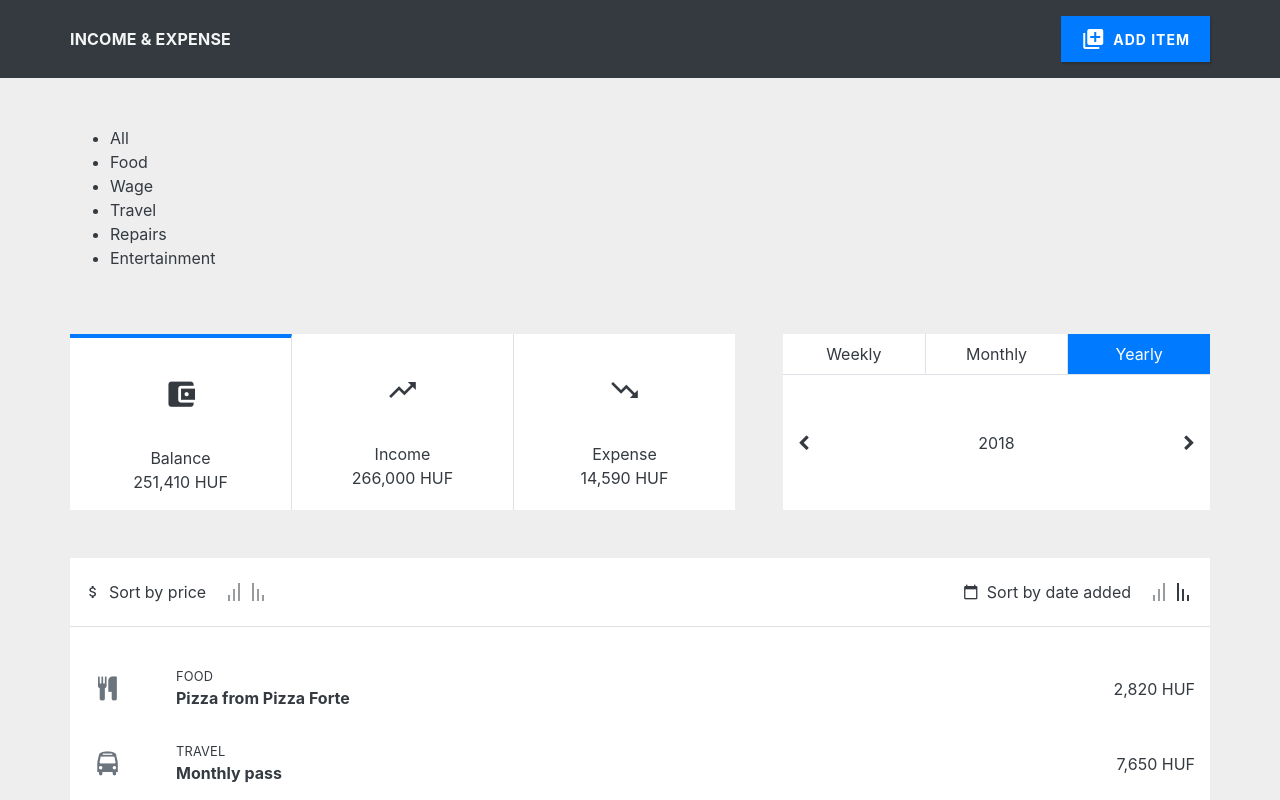
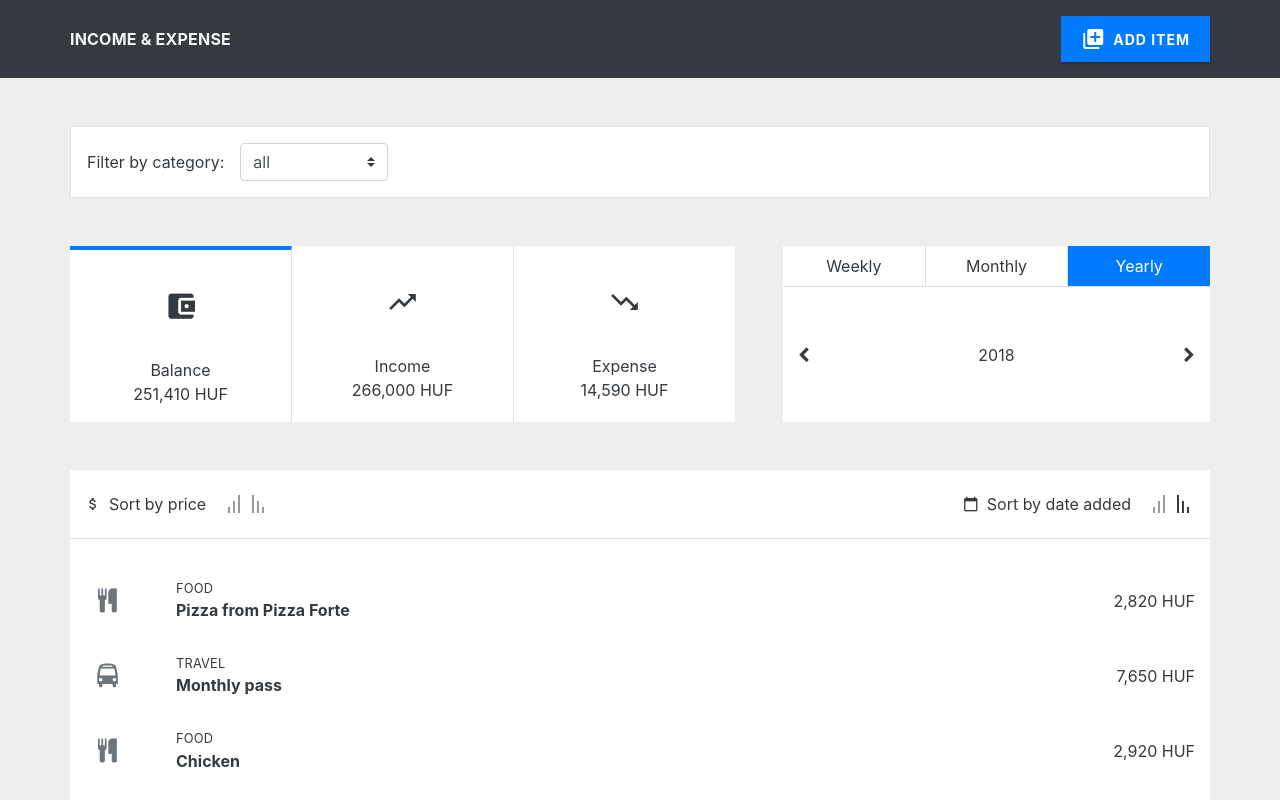
Before and after one commit to barnabasmolnar/income-expense, a React (Create React App) app: page / in a window 1280 px wide. Shown: the top 800 px of the page. Built offline with nearby package versions, Linux system fonts and the light colour scheme.

Commit message:
Categories now have a single source of truth, and as such it is easy to add, edit and delete them.

```diff
--- a/src/AddItem/AddItem.js
+++ b/src/AddItem/AddItem.js
@@ -3,6 +3,7 @@ import { connect } from "react-redux";
 import { bindActionCreators } from "redux";
 import { addItem } from "../actions/index";
 import classnames from "classnames";
+import { categories } from "../categories";
 
 class AddItem extends Component {
     constructor(props) {
@@ -10,7 +11,7 @@ class AddItem extends Component {
 
         this.state = {
             type: "income",
-            category: "food",
+            category: categories[0],
             title: "",
             amount: 0,
             currency: "HUF",
@@ -74,11 +75,7 @@ class AddItem extends Component {
                                 onChange={this.changeProperties("category")}
                                 value={this.state.category}
                             >
-                                <option value="food">Food</option>
-                                <option value="travel">Travel</option>
-                                <option value="salary">Salary</option>
-                                <option value="repairs">Repairs</option>
-                                <option value="entertainment">Entertainment</option>
+                                { categories.map(category => <option key={category} value={category}>{category}</option>) }
                             </select>
                         </div>
                     </div>
--- a/src/CategoryFilter/CategoryFilter.js
+++ b/src/CategoryFilter/CategoryFilter.js
@@ -2,17 +2,28 @@ import React from "react";
 import { connect } from "react-redux";
 import { bindActionCreators } from "redux";
 import { categFilter } from "../actions/index";
+import { categories } from "../categories";
 
 const CategoryFilter = props => (
-    <div className="category-filter">
-        <ul>
-            <li onClick={() => props.categFilter("all")}>All</li>
-            <li onClick={() => props.categFilter("food")}>Food</li>
-            <li onClick={() => props.categFilter("wage")}>Wage</li>
-            <li onClick={() => props.categFilter("travel")}>Travel</li>
-            <li onClick={() => props.categFilter("repairs")}>Repairs</li>
-            <li onClick={() => props.categFilter("entertainment")}>Entertainment</li>
-        </ul>
+    // <div className="category-filter">
+    //     <ul>
+    //         <li onClick={() => props.categFilter("all")}>All</li>
+    //         <li onClick={() => props.categFilter("food")}>Food</li>
+    //         <li onClick={() => props.categFilter("wage")}>Wage</li>
+    //         <li onClick={() => props.categFilter("travel")}>Travel</li>
+    //         <li onClick={() => props.categFilter("repairs")}>Repairs</li>
+    //         <li onClick={() => props.categFilter("entertainment")}>Entertainment</li>
+    //     </ul>
+    // </div>
+
+    <div className="col p-3 bg-white border category-filter">
+        <span className="d-inline-block align-middle category-filter__title">Filter by category:</span>
+        <div className="d-inline-block align-middle pl-3">
+            <select className="custom-select" onChange={event => props.categFilter(event.target.value)}>
+                <option key="all" value="all">all</option>
+                { categories.map(category => <option key={category} value={category}>{category}</option>) }
+            </select>
+        </div>
     </div>
 )
 
--- a/src/EditItem/EditItem.js
+++ b/src/EditItem/EditItem.js
@@ -3,6 +3,7 @@ import { connect } from "react-redux";
 import { bindActionCreators } from "redux";
 import { editItem } from "../actions/index";
 import classnames from "classnames";
+import { categories } from "../categories";
 
 class EditItem extends Component {
     constructor(props) {
@@ -67,11 +68,7 @@ class EditItem extends Component {
                                 onChange={this.changeProperties("category")}
                                 value={this.state.category}
                             >
-                                <option value="food">Food</option>
-                                <option value="travel">Travel</option>
-                                <option value="salary">Salary</option>
-                                <option value="repairs">Repairs</option>
-                                <option value="entertainment">Entertainment</option>
+                                { categories.map(category => <option key={category} value={category}>{category}</option>) }
                             </select>
                         </div>
                     </div>
@@ -200,10 +197,10 @@ class EditItem extends Component {
                         </div>
                     </div>
 
-                    <div className="row">
+                    <div className="row mb-4">
                         <div className="col text-right">
                             <button
-                                className="add-item__btn"
+                                className="bg-secondary text-white text-uppercase add-item__btn"
                                 onClick={this.handleEditItem}
                             >
                                 Edit Item
--- a/src/ItemDetails/ItemDetails.js
+++ b/src/ItemDetails/ItemDetails.js
@@ -1,6 +1,7 @@
 import React, { Component } from 'react'
 import classnames from "classnames";
 import { connect } from "react-redux";
+import moment from "moment";
 
 class ItemDetails extends Component {
     constructor(props) {
@@ -53,11 +54,7 @@ class ItemDetails extends Component {
                                 className="custom-select"
                                 value={this.state.category}
                             >
-                                <option value="food">Food</option>
-                                <option value="travel">Travel</option>
-                                <option value="salary">Salary</option>
-                                <option value="repairs">Repairs</option>
-                                <option value="entertainment">Entertainment</option>
+                                <option value={this.state.category}>{this.state.category}</option>
                             </select>
                         </div>
                     </div>
@@ -132,6 +129,10 @@ class ItemDetails extends Component {
                         </div>
                     </div>
 
+                    <div className="row pt-4 pb-5 border-top">
+                        <div className="col-sm date-added">Added on: <b> {moment(this.state.dateAdded).format('MMMM Do YYYY, hh:mm:ss')} </b> </div>
+                    </div>
+
                 </div>
             </div>
         )
--- a/src/Items/Item.js
+++ b/src/Items/Item.js
@@ -3,32 +3,24 @@ import { connect } from "react-redux";
 import { bindActionCreators } from "redux";
 import { removeItem } from "../actions/index";
 import { Link } from "react-router-dom";
+import { categoryIcons } from "../categories";
 
 const formatAmount = (num, currency) => {
     return `${num.toLocaleString()} ${currency}`
 }
 
-const iconMapping = {
-    "food": "fa-cutlery",
-    "travel": "fa-bus",
-    "wage": "fa-money",
-    "repairs": "fa-wrench"
-}
-
 const Item = props => {
-    const iconClassName = `fa ${iconMapping[props.category]}`;
-
     return (
 
         <div className={`row align-items-center py-3 items__row items__row--${props.type}`}>
             <div className="col-icon items__icon">
-                <i className={iconClassName} aria-hidden="true"></i>
+                <i className={categoryIcons[props.category]} aria-hidden="true"></i>
             </div>
             <div className="col items__content">
                 <div className="items__content-category">{props.category}</div>
                 <div className="items__content-title">{props.title}</div>
             </div>
-            <div className="col-auto items__amount income-colour">{formatAmount(props.amount, props.currency)}</div>
+            <div className="col-auto items__amount income-colour">{formatAmount(props.amount, "HUF")}</div>
             <div className="col-auto d-flex items__actions">
                 <div className="items__action-elem">
                     <Link to={`/item/${props.id}/details`}>Details</Link>
--- /dev/null
+++ b/src/categories.js
@@ -0,0 +1,9 @@
+export const categoryIcons = {
+    "food": "fa fa-cutlery",
+    "wage": "fa fa-money",
+    "travel": "fa fa-bus",
+    "repairs": "fa fa-wrench",
+    "entertainment": "fa fa-gamepad"
+}
+
+export const categories = Object.keys(categoryIcons);
```
Also changed, not shown: 1 other file (tests, documents, lock files or other folders).
